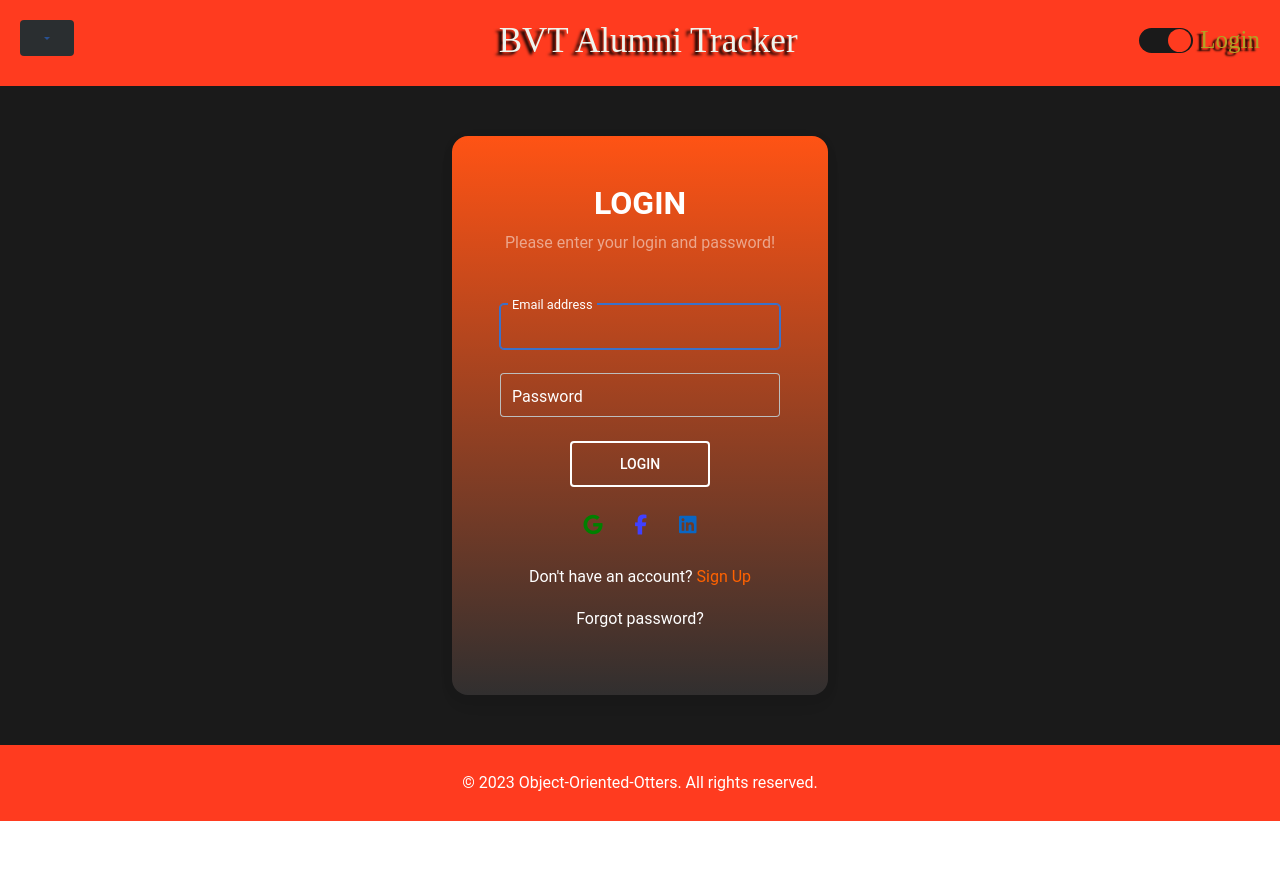
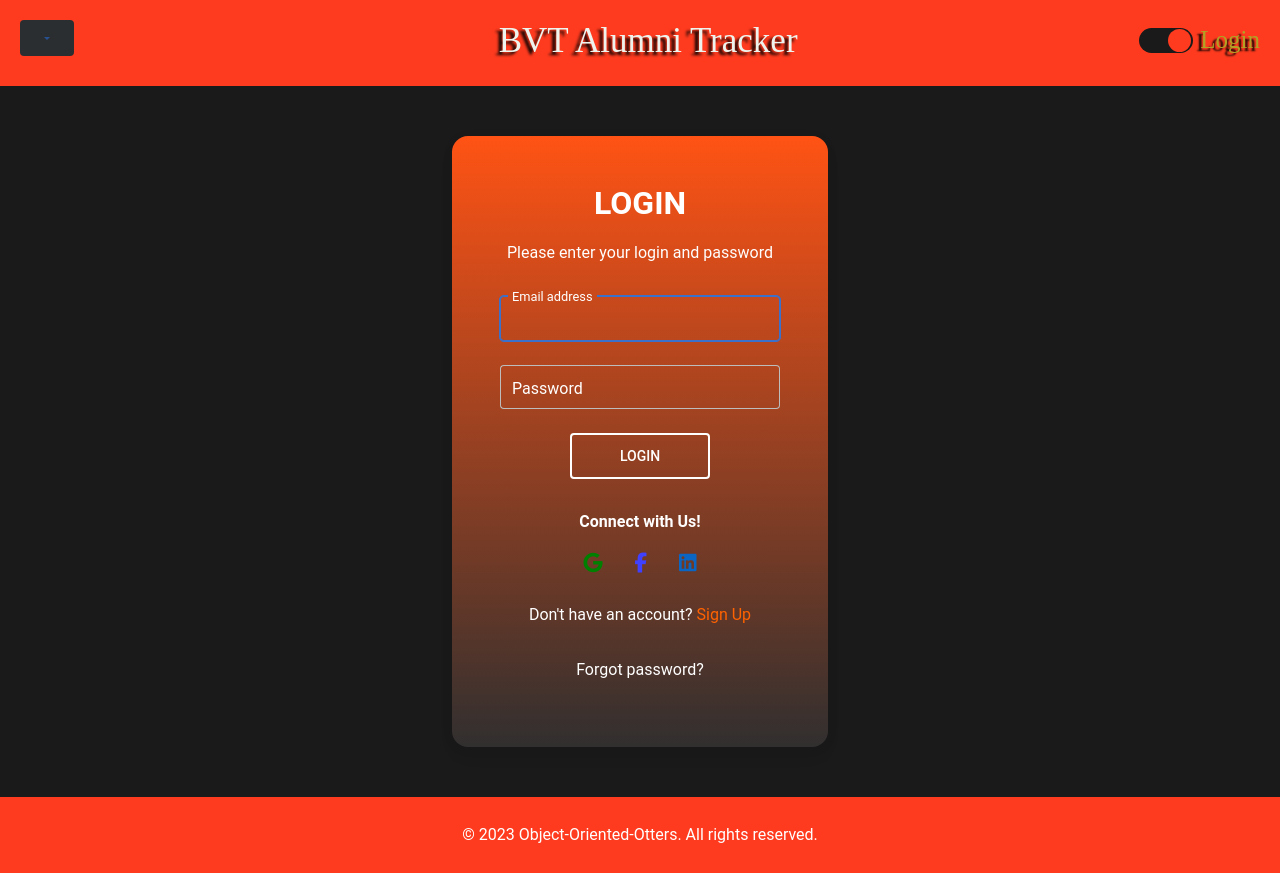
Before and after one commit to JulieKnox225/BVT-Alumni-Tracker-Object-Oriented-Otters, a React (Vite) app: page /login in a window 1280 px wide. Before the commit the page ends 821 px from the top, so only its background shows below. Built offline with nearby package versions, Linux system fonts and the light colour scheme.

Commit message:
Changed some Login CSS

```diff
--- a/src/Components/Login.jsx
+++ b/src/Components/Login.jsx
@@ -75,7 +75,7 @@ export const Login = () => {
             <MDBCard className='login-card' style={{borderRadius: '1rem', maxWidth: '400px'}}>
               <MDBCardBody className='p-5 d-flex flex-column align-items-center mx-auto w-100'>
                 <h2 className="fw-bold mb-2 text-uppercase">Login</h2>
-                <p className="text-white-50 mb-5">Please enter your login and password!</p>
+                <p className="login-text">Please enter your login and password</p>
                 {/* type was email but changed to text for debug */}
                 <MDBInput
                   wrapperClass='mb-4 mx-5 w-100'
@@ -102,6 +102,8 @@ export const Login = () => {
                   Login
                 </MDBBtn>
 
+                <p className="connect-login-p">Connect with Us!</p>
+
                 <div className='login-icons'>
                   <a href = "https://www.google.com/">
                     <MDBBtn tag='a' color='none' className='m-3' style={{ color: 'green' }}>
@@ -109,13 +111,13 @@ export const Login = () => {
                     </MDBBtn>
                   </a>
 
-                  <a href ="https://www.facebook.com/">
+                  <a href ="https://www.facebook.com/BayValleyTech/">
                     <MDBBtn tag='a' color='none' className='m-3' style={{ color: '#4040ff' }}>
                       <MDBIcon fab icon='facebook-f' size="lg"/>
                     </MDBBtn>
                   </a>
 
-                  <a href='https://www.linkedin.com/feed'>
+                  <a href='https://www.linkedin.com/company/bay-valley-tech/mycompany/'>
                     <MDBBtn tag='a' color='none' className='m-3' style={{ color: '#0A66C2' }}>
                       <MDBIcon fab icon='linkedin' size="lg"/>
                     </MDBBtn>
--- a/src/index.css
+++ b/src/index.css
@@ -51,10 +51,17 @@ label{
 
 .title-login{
   font-weight: bold;
-  margin-bottom: 40px;
+  margin-bottom: 50px;
   margin-top:2px;
 }
 
+.login-text{
+  margin-top: 30px;
+  margin-bottom: 30px;
+}
+ #formControlLg{
+  border: black;
+}
 #light .login-card{
   background: linear-gradient(180deg, hsla(0, 0%, 100%, 1) 0%, hsla(9, 100%, 60%, 1) 100%);
   color: #FF5133;
@@ -147,7 +154,14 @@ label{
 }
 
 .login-icons{
-  margin-top: 10px;
+  margin-top: 0px;
+}
+
+ .connect-login-p{
+  margin-top: 30px;
+  margin-bottom: 0px;
+  padding: 0;
+  font-weight: bold;
 }
 /* End of Login*/
 
```
